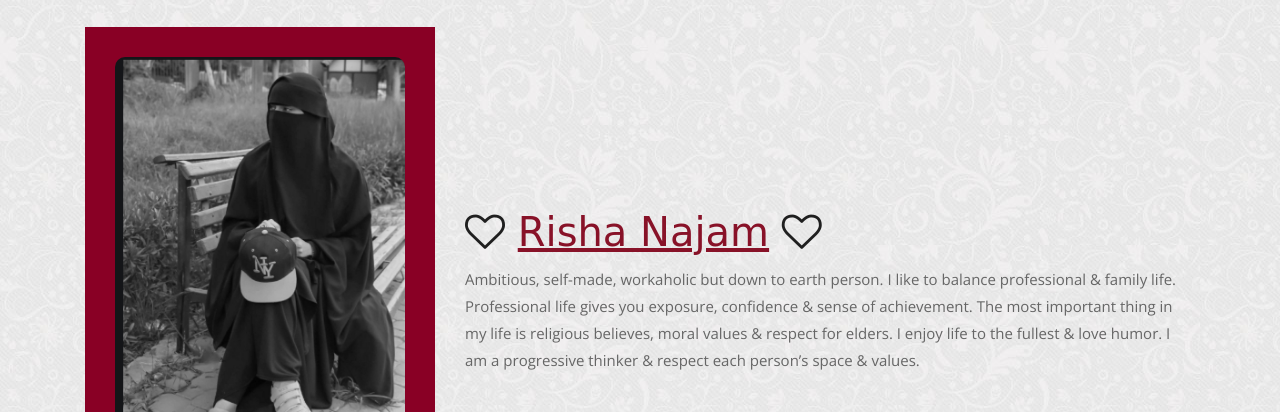
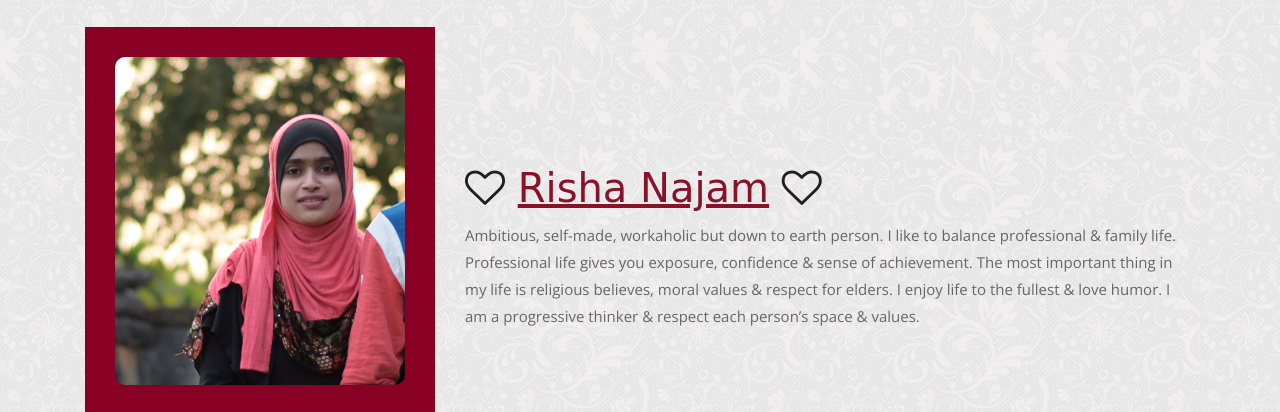
Before and after one commit to zahid-wedding/zahid-wedding.github.io, a plain HTML site: page index.html in a window 1280 px wide. Shown: the part 1052-1464 px from the top of the page. Drawn offline with nearby package versions, Linux system fonts and the light colour scheme; a web font is replaced by a local one.

Commit message:
risha profile

```diff
--- a/index.html
+++ b/index.html
@@ -113,7 +113,7 @@
 							<div class="col-lg-4 col-md-6 col-sm-12">
 								<div class="about-m">
 									<div class="about-img">
-										<img class="img-fluid" src="images/Risha1.PNG" alt="" />
+										<img class="img-fluid" src="images/RishaProfile.jpeg" alt="" />
 									</div>
 									<ul>
 										<li><a href="#"><i class="fa fa-facebook"></i></a></li>
```
